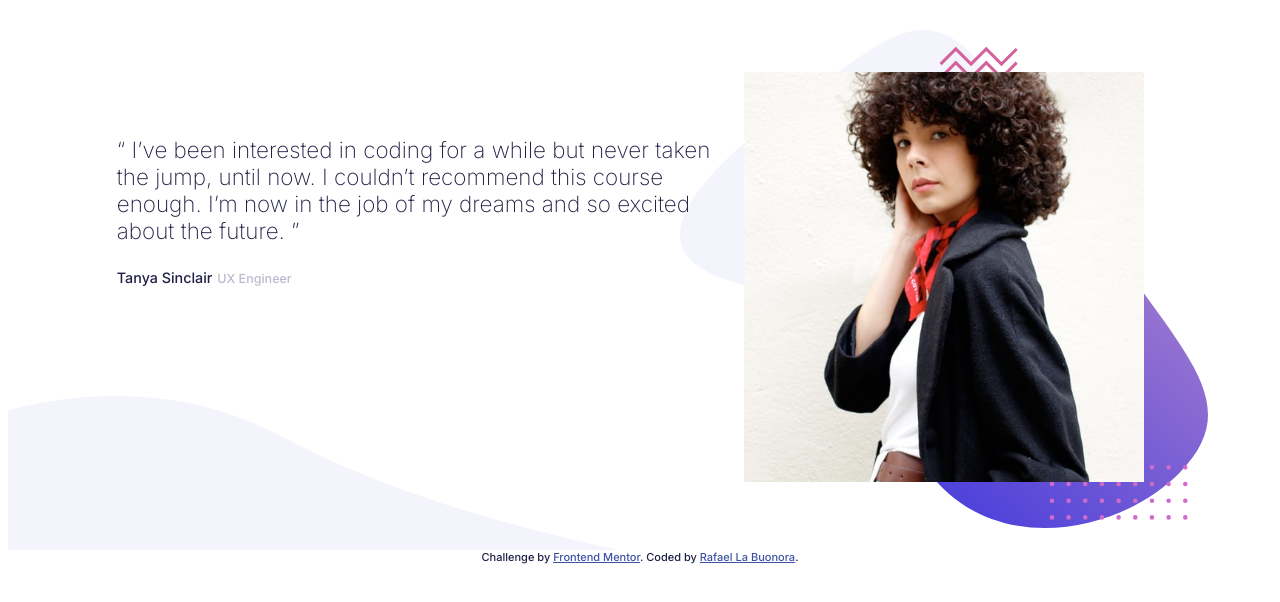
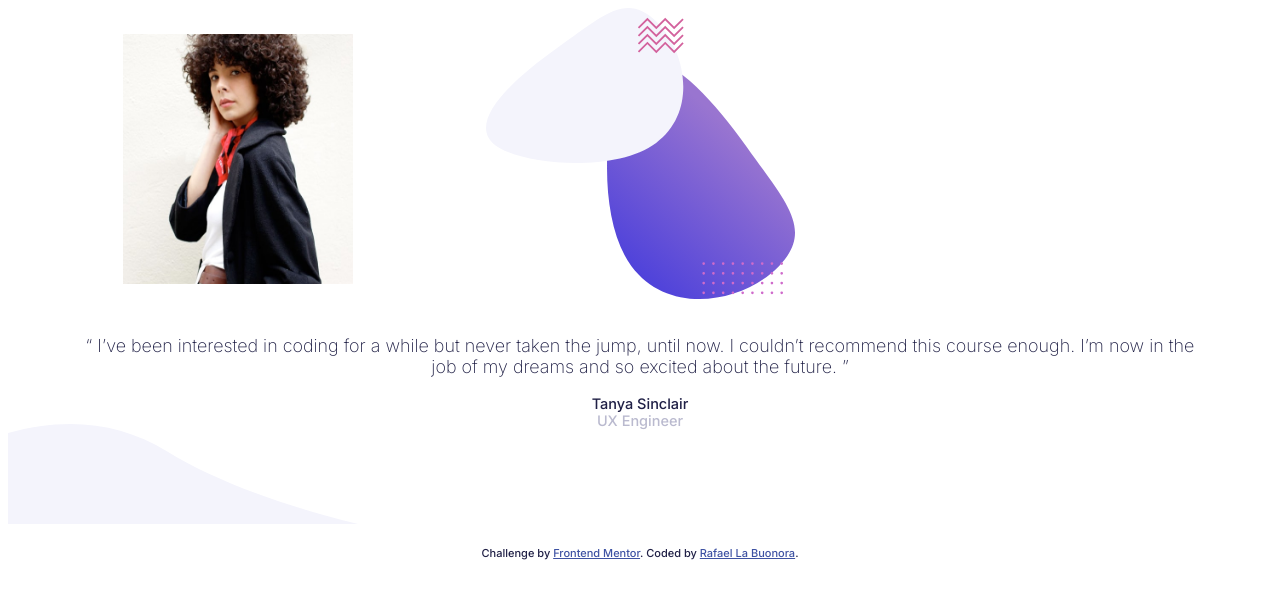
Before and after one commit to rlabuonora/bootcamp-testimonials, a plain HTML site: page index.html in a window 1280 px wide. Drawn offline with Linux system fonts and the light colour scheme.

Commit message:
Finish small design

```diff
--- a/index.html
+++ b/index.html
@@ -10,56 +10,71 @@
 
         <!-- Feel free to remove these styles or customise in your own stylesheet 👍 -->
         <style>
-         .attribution { clear: both; font-size: 11px; text-align: center; }
-         .attribution a { color: hsl(228, 45%, 44%); }
+          .attribution {
+              clear: both;
+              font-size: 11px;
+              text-align: center;
+              margin-top: 2em;
+
+          }
+          .attribution a {
+              color: hsl(228, 45%, 44%);
+
+          }
 
          /* - Dark Blue: hsl(240, 38%, 20%)
             - Grayish Blue: hsl(240, 18%, 77%) */
 
          body {
              font-family: Inter;
+             font-size: .8em;
              color: hsl(240, 38%, 20%);
          }
          .slide {
              background-image: url(images/pattern-curve.svg);
              background-repeat: no-repeat;
              background-position: bottom left;
-             padding: 1em 4em;
-             display: flex;
+             background-size: 350px 100px;
+             padding-bottom: 6em;
+             /* display: flex; */
          }
 
          aside {
              background-image: url(images/pattern-bg.svg);
-             padding: 3em 4em;
+             padding: 2em 2em 1em 9em;
              background-position: 50% 50%;
-             background-size: 100%;
+             background-size: contain;
              background-repeat: no-repeat;
-             margin-left: -4em;
-             z-index: -1;
+
+             /* margin-left: -4em; */
+             /* z-index: -1; */
+         }
+
+         aside img {
+             height: 250px;
+             width: 230px;
+
          }
 
          article {
              font-weight: 200;
              font-size: 1.4em;
-             padding: 4em 0 0 2em;
+             padding: 1em 3.8em;
+             text-align: center;
          }
 
-         article p {
-
-         }
-
-         .testimonial-author {
-             font-size: .8em;
+         article span {
+             display: block;
          }
 
          .testimonial-role {
              font-weight: 500;
-             font-size: .7em;
+             font-size: .9em;
              color: hsl(240, 18%, 77%);
          }
 
          .testimonial-author {
-             font-size: .8em;
+             font-size: .9em;
              font-weight: 500;
 
          }
@@ -71,7 +86,11 @@
     </head>
     <body>
 
-        <div class="slide">
+      <div class="slide">
+        <aside>
+              <img alt="Tanya's picture"
+                   src="images/image-tanya.jpg"/>
+          </aside>
           <article>
               <p>
               “ I’ve been interested in coding for a while but never taken the jump, until now.
@@ -82,12 +101,7 @@
                <span class="testimonial-role">UX Engineer</span>
              </div>
           </article>
-          <aside>
-              <img alt="Tanya's picture"
-                   height="410"
-                   width="400"
-                   src="images/image-tanya.jpg"/>
-          </aside>
+
         </div>
         <!-- <div class="slider">
              <div class="slide" id="slide-1">
```
